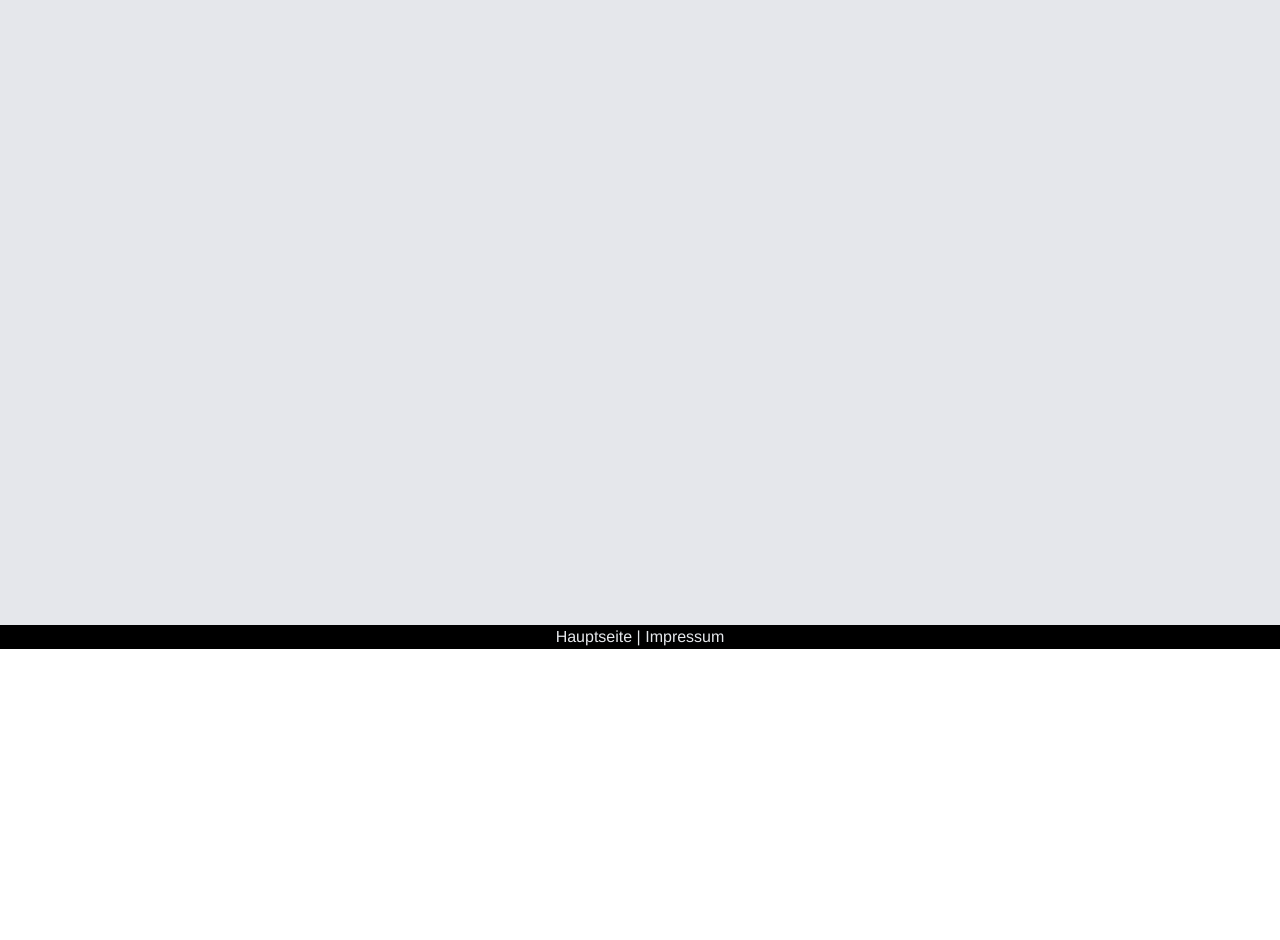
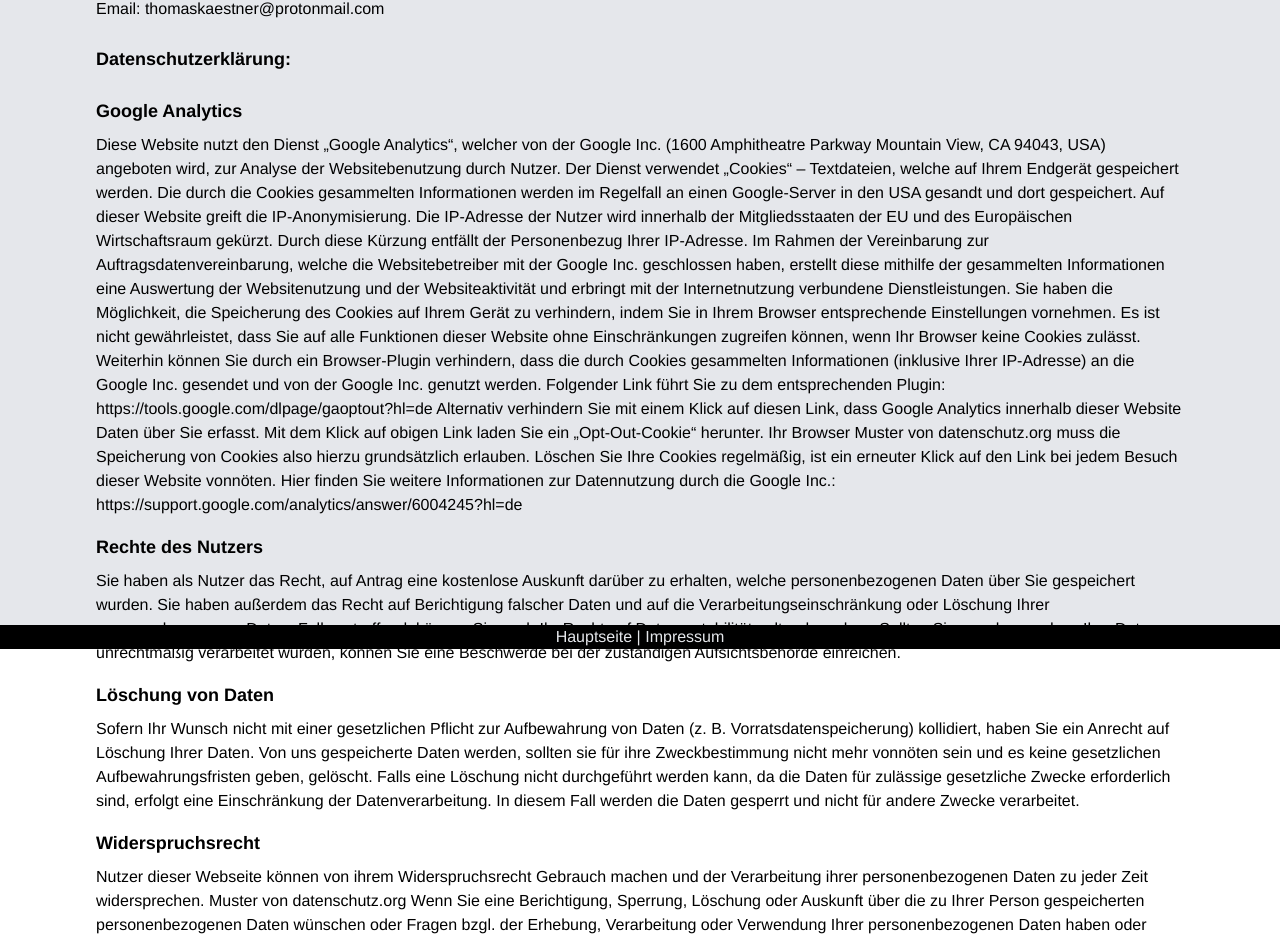
Before and after one commit to ThomasAKaestner/thomaskaestner, a Vue app: page /impressum in a window 1280 px wide. Shown: the part 175-1115 px from the top of the page. Before the commit the page ends 824 px from the top, so only its background shows below. Built offline with nearby package versions, Linux system fonts and the light colour scheme.

Commit message:
adding dataagreement

```diff
--- a/src/components/Contact.vue
+++ b/src/components/Contact.vue
@@ -1,5 +1,5 @@
 <template>
-  <div class="bg-gray-300">
+  <div class="bg-gray-300" id="contact">
     <div class="text-center font-semibold text-lg text-black py-4">
       Kontakt
     </div>
--- a/src/components/Introduction.vue
+++ b/src/components/Introduction.vue
@@ -1,5 +1,5 @@
 <template>
-  <div class="bg-black flex h-screen">
+  <div class="bg-black flex h-screen" id="Introduction">
     <div class="m-auto">
       <img width="300" height="300" class="m-auto py-4" src="img/TAK.png">
       <h1 class="center text-gray-100">Thomas Kästner</h1>
--- a/src/components/MyMotivation.vue
+++ b/src/components/MyMotivation.vue
@@ -1,5 +1,5 @@
 <template>
-  <div class="bg-black">
+  <div class="bg-black" id="motivation">
     <div class="flex lg:h-screen h-auto px-4 md:px-32 lg:px-64">
       <div class="container m-auto">
         <div class="h-screen grid place-items-center text-gray-300">
--- a/src/components/MyProjects.vue
+++ b/src/components/MyProjects.vue
@@ -1,5 +1,5 @@
 <template>
-  <div class="bg-black text-gray-200">
+  <div class="bg-black text-gray-200" id="myProjects">
     <div class="text-center font-semibold text-lg py-4">
       Meine Projekte
     </div>
--- a/src/components/MySkills.vue
+++ b/src/components/MySkills.vue
@@ -1,5 +1,5 @@
 <template>
-  <div class="bg-gray-300">
+  <div class="bg-gray-300" id="mySkills">
     <div class="text-center font-semibold text-lg py-4">
       Meine Fähigkeiten
     </div>
--- a/src/views/ImpressumView.vue
+++ b/src/views/ImpressumView.vue
@@ -1,11 +1,87 @@
 <template>
   <div class="h-screen text-l text-left bg-gray-200 p-12">
     <div class="m-12">
-      <h1 class="text-lg font-bold">Impressum</h1>
+      <h1 class="text-lg font-bold pt-4 pb-2">Impressum:</h1>
       <ul>
         <li>Thomas Kästner</li>
         <li>Email: thomaskaestner@protonmail.com</li>
       </ul>
+      <h1 class="text-lg font-bold pt-6 pb-2">Datenschutzerklärung:</h1>
+
+      <h3 class="text-lg font-bold pt-4 pb-2">Google Analytics</h3>
+      <p>
+        Diese Website nutzt den Dienst „Google Analytics“, welcher von der
+        Google Inc. (1600 Amphitheatre Parkway Mountain View, CA 94043, USA)
+        angeboten wird, zur Analyse der Websitebenutzung durch Nutzer. Der
+        Dienst verwendet „Cookies“ – Textdateien, welche auf Ihrem Endgerät
+        gespeichert werden. Die durch die Cookies gesammelten Informationen
+        werden im Regelfall an einen Google-Server in den USA gesandt und
+        dort gespeichert.
+        Auf dieser Website greift die IP-Anonymisierung. Die IP-Adresse der
+        Nutzer wird innerhalb der Mitgliedsstaaten der EU und des
+        Europäischen Wirtschaftsraum gekürzt. Durch diese Kürzung entfällt
+        der Personenbezug Ihrer IP-Adresse. Im Rahmen der Vereinbarung zur
+        Auftragsdatenvereinbarung, welche die Websitebetreiber mit der
+        Google Inc. geschlossen haben, erstellt diese mithilfe der
+        gesammelten Informationen eine Auswertung der Websitenutzung und der
+        Websiteaktivität und erbringt mit der Internetnutzung verbundene
+        Dienstleistungen.
+        Sie haben die Möglichkeit, die Speicherung des Cookies auf Ihrem
+        Gerät zu verhindern, indem Sie in Ihrem Browser entsprechende
+        Einstellungen vornehmen. Es ist nicht gewährleistet, dass Sie auf
+        alle Funktionen dieser Website ohne Einschränkungen zugreifen
+        können, wenn Ihr Browser keine Cookies zulässt.
+        Weiterhin können Sie durch ein Browser-Plugin verhindern, dass die
+        durch Cookies gesammelten Informationen (inklusive Ihrer IP-Adresse)
+        an die Google Inc. gesendet und von der Google Inc. genutzt werden.
+        Folgender Link führt Sie zu dem entsprechenden Plugin: <a
+          href="https://tools.google.com/dlpage/gaoptout?hl=de">
+        https://tools.google.com/dlpage/gaoptout?hl=de</a>
+        Alternativ verhindern Sie mit einem Klick auf <a
+          onclick="alert('Google Analytics wurde deaktiviert');"
+          href="javascript:gaOptout()">diesen Link</a>, dass Google Analytics
+        innerhalb dieser Website Daten über Sie erfasst. Mit dem Klick auf
+        obigen Link laden Sie ein „Opt-Out-Cookie“ herunter. Ihr Browser
+        Muster von datenschutz.org
+        muss die Speicherung von Cookies also hierzu grundsätzlich erlauben.
+        Löschen Sie Ihre Cookies regelmäßig, ist ein erneuter Klick auf den
+        Link bei jedem Besuch dieser Website vonnöten.
+        Hier finden Sie weitere Informationen zur Datennutzung durch die
+        Google Inc.: <a
+          href="https://support.google.com/analytics/answer/6004245?hl=de">
+        https://support.google.com/analytics/answer/6004245?hl=de</a>
+      </p>
+      <h3 class="text-lg font-bold pt-4 pb-2">Rechte des Nutzers</h3>
+      <p>
+        Sie haben als Nutzer das Recht, auf Antrag eine kostenlose Auskunft darüber zu erhalten,
+        welche personenbezogenen Daten über Sie gespeichert wurden. Sie haben außerdem das
+        Recht auf Berichtigung falscher Daten und auf die Verarbeitungseinschränkung oder
+        Löschung Ihrer personenbezogenen Daten. Falls zutreffend, können Sie auch Ihr Recht auf
+        Datenportabilität geltend machen. Sollten Sie annehmen, dass Ihre Daten unrechtmäßig
+        verarbeitet wurden, können Sie eine Beschwerde bei der zuständigen Aufsichtsbehörde
+        einreichen.
+      </p>
+      <h3 class="text-lg font-bold pt-4 pb-2">Löschung von Daten</h3>
+      <p>
+        Sofern Ihr Wunsch nicht mit einer gesetzlichen Pflicht zur Aufbewahrung von Daten (z. B.
+        Vorratsdatenspeicherung) kollidiert, haben Sie ein Anrecht auf Löschung Ihrer Daten. Von
+        uns gespeicherte Daten werden, sollten sie für ihre Zweckbestimmung nicht mehr vonnöten
+        sein und es keine gesetzlichen Aufbewahrungsfristen geben, gelöscht. Falls eine Löschung
+        nicht durchgeführt werden kann, da die Daten für zulässige gesetzliche Zwecke erforderlich
+        sind, erfolgt eine Einschränkung der Datenverarbeitung. In diesem Fall werden die Daten
+        gesperrt und nicht für andere Zwecke verarbeitet.
+      </p>
+
+      <h3 class="text-lg font-bold pt-4 pb-2">Widerspruchsrecht</h3>
+      <p>
+        Nutzer dieser Webseite können von ihrem Widerspruchsrecht Gebrauch machen und der
+        Verarbeitung ihrer personenbezogenen Daten zu jeder Zeit widersprechen.
+        Muster von datenschutz.org
+        Wenn Sie eine Berichtigung, Sperrung, Löschung oder Auskunft über die zu Ihrer Person
+        gespeicherten personenbezogenen Daten wünschen oder Fragen bzgl. der Erhebung,
+        Verarbeitung oder Verwendung Ihrer personenbezogenen Daten haben oder erteilte
+        Einwilligungen widerrufen möchten, wenden Sie sich bitte an folgende E-Mail-Adresse: thomaskaestner@protonmail.com
+      </p>
     </div>
   </div>
 </template>
```
